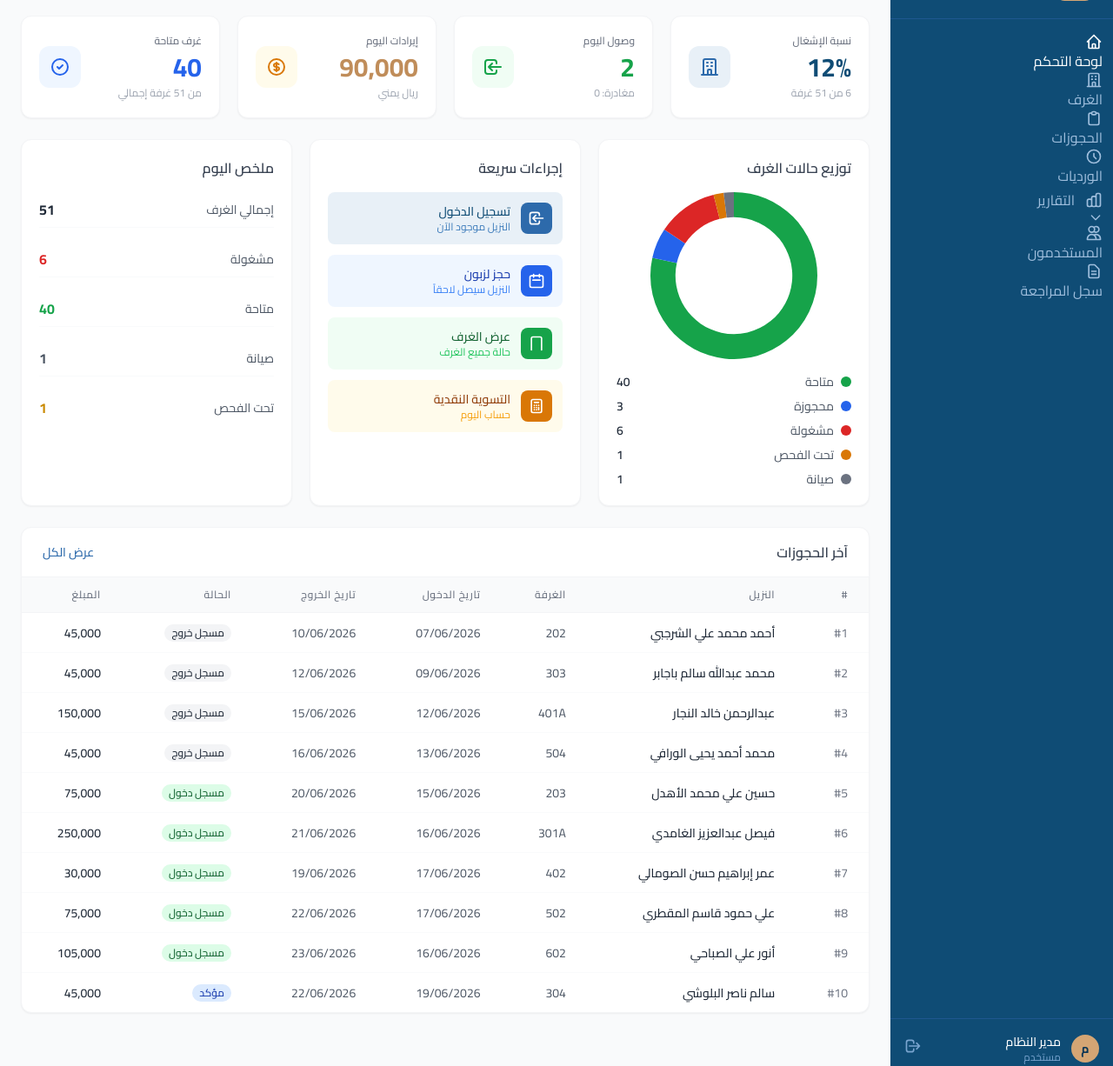
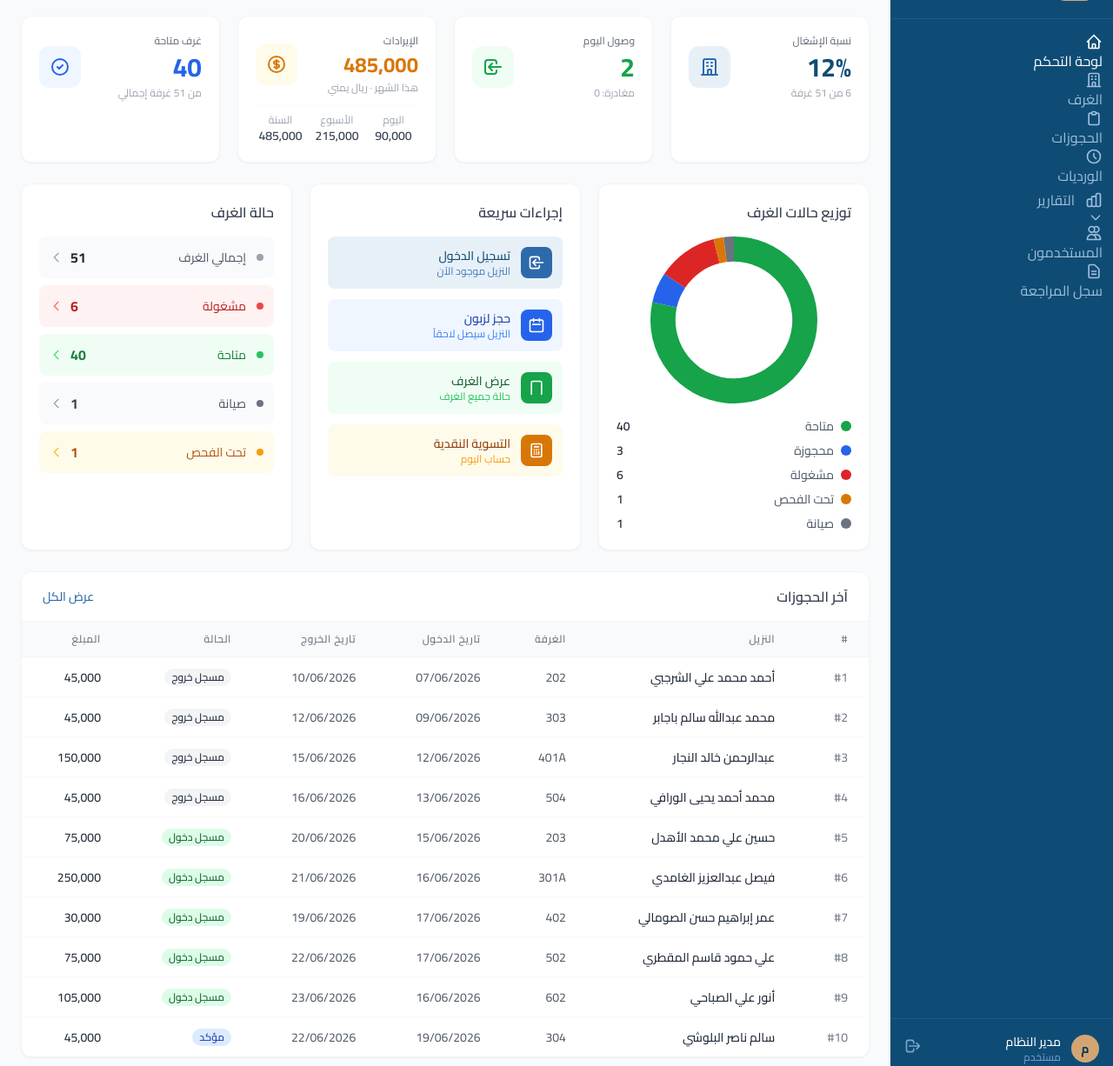
Before and after one commit to L-U-P-I-N/hotel_osamma, a Laravel app: page /dashboard in a window 1280 px wide. Shown: the part 59-1285 px from the top of the page at 87% size. Run offline with Laravel 12, Linux system fonts and the light colour scheme; a user stored in the database is signed in; data comes from the database, SQL or seed files in the repository; parts of the project's set-up code (start-up, migrations or seed data) failed here and were passed over; some libraries are stand-ins or nearby versions.

Commit message:
Improve dashboard: multi-period revenue + clickable room status notifications
Co-Authored-By: Claude Sonnet 4.6 <noreply@anthropic.com>
Claude-Session: https://claude.ai/code/session_014L4oEWxroae8se1s7V3oe3

```diff
--- a/app/Http/Controllers/DashboardController.php
+++ b/app/Http/Controllers/DashboardController.php
@@ -20,7 +20,10 @@ class DashboardController extends Controller
             ->whereIn('status', ['checked_in', 'checked_out'])
             ->count();
 
-        $todayRevenue = Payment::whereDate('payment_date', today())->sum('amount');
+        $todayRevenue   = Payment::whereDate('payment_date', today())->sum('amount');
+        $weeklyRevenue  = Payment::whereBetween('payment_date', [now()->startOfWeek(), now()->endOfWeek()])->sum('amount');
+        $monthlyRevenue = Payment::whereMonth('payment_date', now()->month)->whereYear('payment_date', now()->year)->sum('amount');
+        $yearlyRevenue  = Payment::whereYear('payment_date', now()->year)->sum('amount');
 
         $recentReservations = Reservation::with(['guest', 'room.roomType', 'createdBy'])
             ->latest()
@@ -35,6 +38,7 @@ class DashboardController extends Controller
         return view('dashboard.index', compact(
             'totalRooms', 'occupiedRooms', 'availableRooms', 'occupancyPercent',
             'todayArrivals', 'todayDepartures', 'todayRevenue',
+            'weeklyRevenue', 'monthlyRevenue', 'yearlyRevenue',
             'recentReservations', 'roomStatusCounts'
         ));
     }
--- a/resources/views/dashboard/index.blade.php
+++ b/resources/views/dashboard/index.blade.php
@@ -32,14 +32,28 @@
     </div>
 
     <div class="bg-white rounded-xl shadow-sm border border-gray-100 p-5">
-        <div class="flex items-center justify-between">
+        <div class="flex items-center justify-between mb-3">
             <div>
-                <p class="text-xs text-gray-500 font-medium">إيرادات اليوم</p>
-                <p class="text-3xl font-bold text-accent-600 mt-1">{{ number_format($todayRevenue, 0) }}</p>
-                <p class="text-xs text-gray-400 mt-1">ريال يمني</p>
+                <p class="text-xs text-gray-500 font-medium">الإيرادات</p>
+                <p class="text-2xl font-bold text-amber-600 mt-1">{{ number_format($monthlyRevenue, 0) }}</p>
+                <p class="text-xs text-gray-400 mt-0.5">هذا الشهر · ريال يمني</p>
             </div>
-            <div class="w-12 h-12 bg-amber-50 rounded-xl flex items-center justify-center">
+            <div class="w-12 h-12 bg-amber-50 rounded-xl flex items-center justify-center flex-shrink-0">
                 <svg class="w-6 h-6 text-amber-600" fill="none" stroke="currentColor" viewBox="0 0 24 24"><path stroke-linecap="round" stroke-linejoin="round" stroke-width="2" d="M12 8c-1.657 0-3 .895-3 2s1.343 2 3 2 3 .895 3 2-1.343 2-3 2m0-8c1.11 0 2.08.402 2.599 1M12 8V7m0 1v8m0 0v1m0-1c-1.11 0-2.08-.402-2.599-1M21 12a9 9 0 11-18 0 9 9 0 0118 0z"/></svg>
+            </div>
+        </div>
+        <div class="grid grid-cols-3 gap-2 pt-2 border-t border-gray-50 text-center">
+            <div>
+                <p class="text-xs text-gray-400">اليوم</p>
+                <p class="text-sm font-semibold text-gray-700">{{ number_format($todayRevenue, 0) }}</p>
+            </div>
+            <div>
+                <p class="text-xs text-gray-400">الأسبوع</p>
+                <p class="text-sm font-semibold text-gray-700">{{ number_format($weeklyRevenue, 0) }}</p>
+            </div>
+            <div>
+                <p class="text-xs text-gray-400">السنة</p>
+                <p class="text-sm font-semibold text-gray-700">{{ number_format($yearlyRevenue, 0) }}</p>
             </div>
         </div>
     </div>
@@ -136,31 +150,72 @@
         </div>
     </div>
 
-    <!-- Today Summary -->
+    <!-- Room Status Notifications -->
     <div class="bg-white rounded-xl shadow-sm border border-gray-100 p-5">
-        <h3 class="font-semibold text-gray-700 mb-4">ملخص اليوم</h3>
-        <div class="space-y-4">
-            <div class="flex justify-between items-center py-2 border-b border-gray-50">
-                <span class="text-sm text-gray-600">إجمالي الغرف</span>
-                <span class="font-bold text-gray-800">{{ $totalRooms }}</span>
+        <h3 class="font-semibold text-gray-700 mb-4">حالة الغرف</h3>
+        @can('rooms.view')
+        <div class="space-y-2">
+            <a href="{{ route('rooms.index') }}" class="flex items-center justify-between p-3 rounded-lg bg-gray-50 hover:bg-gray-100 transition-colors group">
+                <div class="flex items-center gap-3">
+                    <div class="w-2 h-2 rounded-full bg-gray-400"></div>
+                    <span class="text-sm text-gray-600 group-hover:text-gray-800">إجمالي الغرف</span>
+                </div>
+                <div class="flex items-center gap-2">
+                    <span class="font-bold text-gray-800">{{ $totalRooms }}</span>
+                    <svg class="w-4 h-4 text-gray-400 rotate-180" fill="none" stroke="currentColor" viewBox="0 0 24 24"><path stroke-linecap="round" stroke-linejoin="round" stroke-width="2" d="M9 5l7 7-7 7"/></svg>
+                </div>
+            </a>
+            <a href="{{ route('rooms.index', ['status' => 'occupied']) }}" class="flex items-center justify-between p-3 rounded-lg bg-red-50 hover:bg-red-100 transition-colors group">
+                <div class="flex items-center gap-3">
+                    <div class="w-2 h-2 rounded-full bg-red-500"></div>
+                    <span class="text-sm text-red-700 group-hover:text-red-800">مشغولة</span>
+                </div>
+                <div class="flex items-center gap-2">
+                    <span class="font-bold text-red-700">{{ $roomStatusCounts['occupied'] ?? 0 }}</span>
+                    <svg class="w-4 h-4 text-red-400 rotate-180" fill="none" stroke="currentColor" viewBox="0 0 24 24"><path stroke-linecap="round" stroke-linejoin="round" stroke-width="2" d="M9 5l7 7-7 7"/></svg>
+                </div>
+            </a>
+            <a href="{{ route('rooms.index', ['status' => 'available']) }}" class="flex items-center justify-between p-3 rounded-lg bg-green-50 hover:bg-green-100 transition-colors group">
+                <div class="flex items-center gap-3">
+                    <div class="w-2 h-2 rounded-full bg-green-500"></div>
+                    <span class="text-sm text-green-700 group-hover:text-green-800">متاحة</span>
+                </div>
+                <div class="flex items-center gap-2">
+                    <span class="font-bold text-green-700">{{ $roomStatusCounts['available'] ?? 0 }}</span>
+                    <svg class="w-4 h-4 text-green-400 rotate-180" fill="none" stroke="currentColor" viewBox="0 0 24 24"><path stroke-linecap="round" stroke-linejoin="round" stroke-width="2" d="M9 5l7 7-7 7"/></svg>
+                </div>
+            </a>
+            <a href="{{ route('rooms.index', ['status' => 'maintenance']) }}" class="flex items-center justify-between p-3 rounded-lg bg-gray-50 hover:bg-gray-100 transition-colors group">
+                <div class="flex items-center gap-3">
+                    <div class="w-2 h-2 rounded-full bg-gray-500"></div>
+                    <span class="text-sm text-gray-600 group-hover:text-gray-800">صيانة</span>
+                </div>
+                <div class="flex items-center gap-2">
+                    <span class="font-bold text-gray-700">{{ $roomStatusCounts['maintenance'] ?? 0 }}</span>
+                    <svg class="w-4 h-4 text-gray-400 rotate-180" fill="none" stroke="currentColor" viewBox="0 0 24 24"><path stroke-linecap="round" stroke-linejoin="round" stroke-width="2" d="M9 5l7 7-7 7"/></svg>
+                </div>
+            </a>
+            <a href="{{ route('rooms.index', ['status' => 'under_inspection']) }}" class="flex items-center justify-between p-3 rounded-lg bg-amber-50 hover:bg-amber-100 transition-colors group">
+                <div class="flex items-center gap-3">
+                    <div class="w-2 h-2 rounded-full bg-amber-500"></div>
+                    <span class="text-sm text-amber-700 group-hover:text-amber-800">تحت الفحص</span>
+                </div>
+                <div class="flex items-center gap-2">
+                    <span class="font-bold text-amber-700">{{ $roomStatusCounts['under_inspection'] ?? 0 }}</span>
+                    <svg class="w-4 h-4 text-amber-400 rotate-180" fill="none" stroke="currentColor" viewBox="0 0 24 24"><path stroke-linecap="round" stroke-linejoin="round" stroke-width="2" d="M9 5l7 7-7 7"/></svg>
+                </div>
+            </a>
+        </div>
+        @else
+        <div class="space-y-2">
+            @foreach(['إجمالي الغرف' => ['count' => $totalRooms, 'color' => 'gray'], 'مشغولة' => ['count' => $roomStatusCounts['occupied'] ?? 0, 'color' => 'red'], 'متاحة' => ['count' => $roomStatusCounts['available'] ?? 0, 'color' => 'green'], 'صيانة' => ['count' => $roomStatusCounts['maintenance'] ?? 0, 'color' => 'gray'], 'تحت الفحص' => ['count' => $roomStatusCounts['under_inspection'] ?? 0, 'color' => 'amber']] as $label => $info)
+            <div class="flex items-center justify-between p-3 rounded-lg bg-gray-50">
+                <span class="text-sm text-gray-600">{{ $label }}</span>
+                <span class="font-bold text-gray-800">{{ $info['count'] }}</span>
             </div>
-            <div class="flex justify-between items-center py-2 border-b border-gray-50">
-                <span class="text-sm text-gray-600">مشغولة</span>
-                <span class="font-bold text-red-600">{{ $roomStatusCounts['occupied'] ?? 0 }}</span>
-            </div>
-            <div class="flex justify-between items-center py-2 border-b border-gray-50">
-                <span class="text-sm text-gray-600">متاحة</span>
-                <span class="font-bold text-green-600">{{ $roomStatusCounts['available'] ?? 0 }}</span>
-            </div>
-            <div class="flex justify-between items-center py-2 border-b border-gray-50">
-                <span class="text-sm text-gray-600">صيانة</span>
-                <span class="font-bold text-gray-600">{{ $roomStatusCounts['maintenance'] ?? 0 }}</span>
-            </div>
-            <div class="flex justify-between items-center py-2">
-                <span class="text-sm text-gray-600">تحت الفحص</span>
-                <span class="font-bold text-yellow-600">{{ $roomStatusCounts['under_inspection'] ?? 0 }}</span>
-            </div>
+            @endforeach
         </div>
+        @endcan
     </div>
 </div>
 
```
